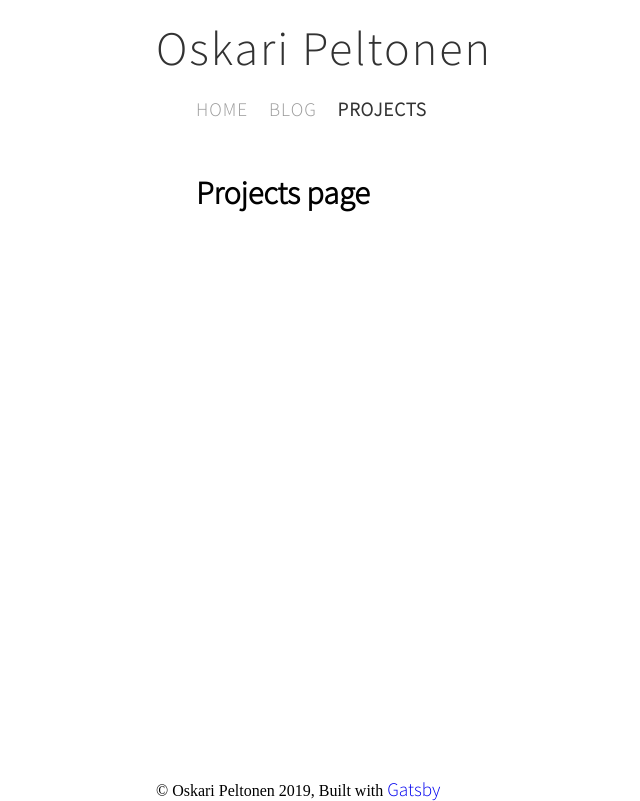
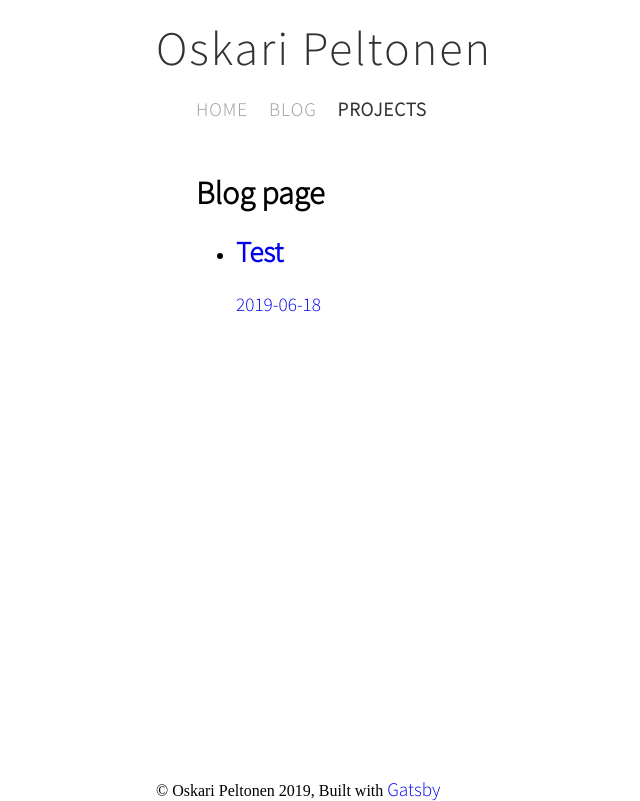
Before and after one commit to obpFin/home, a Gatsby site: page /projects in a window 1280 px wide. Shown: the whole page, without its empty margins (109-749 px from the left). Built offline with nearby package versions, Linux system fonts and the light colour scheme; Gatsby itself is replaced by a stand-in of ours.

Commit message:
query project posts

```diff
--- a/src/pages/projects.js
+++ b/src/pages/projects.js
@@ -1,14 +1,45 @@
 import React from "react"
+import { graphql, useStaticQuery, Link } from "gatsby"
 
 import Layout from "../components/layout"
 import SEO from "../components/seo"
 
-const ProjectsPage = () => (
-  <Layout>
-    <SEO title="Projects" />
-    <h1>Projects page</h1>
+const ProjectsPage = () => {
+  const data = useStaticQuery(graphql`
+    query {
+      allMarkdownRemark {
+        edges {
+          node {
+            frontmatter {
+              title
+              date
+            }
+            fields {
+              slug
+            }
+          }
+        }
+      }
+    }
+  `)
+  const renderPosts = () => {
+    return data.allMarkdownRemark.edges.map((post, i) => (
+      <li key={i} className="post">
+        <Link to={`/projects/${post.node.fields.slug}`}>
+          <h2 href={`/projects/${post.node.fields.slug}`}>{post.node.frontmatter.title}</h2>
+          <p>{post.node.frontmatter.date}</p>
+        </Link>
 
-  </Layout>
-)
+      </li>
+    ))
+  }
+  return (
+    <Layout>
+      <SEO title="Blog" />
+      <h1>Blog page</h1>
+      <ul>{renderPosts()}</ul>
+    </Layout>
+  )
+}
 
 export default ProjectsPage
```
